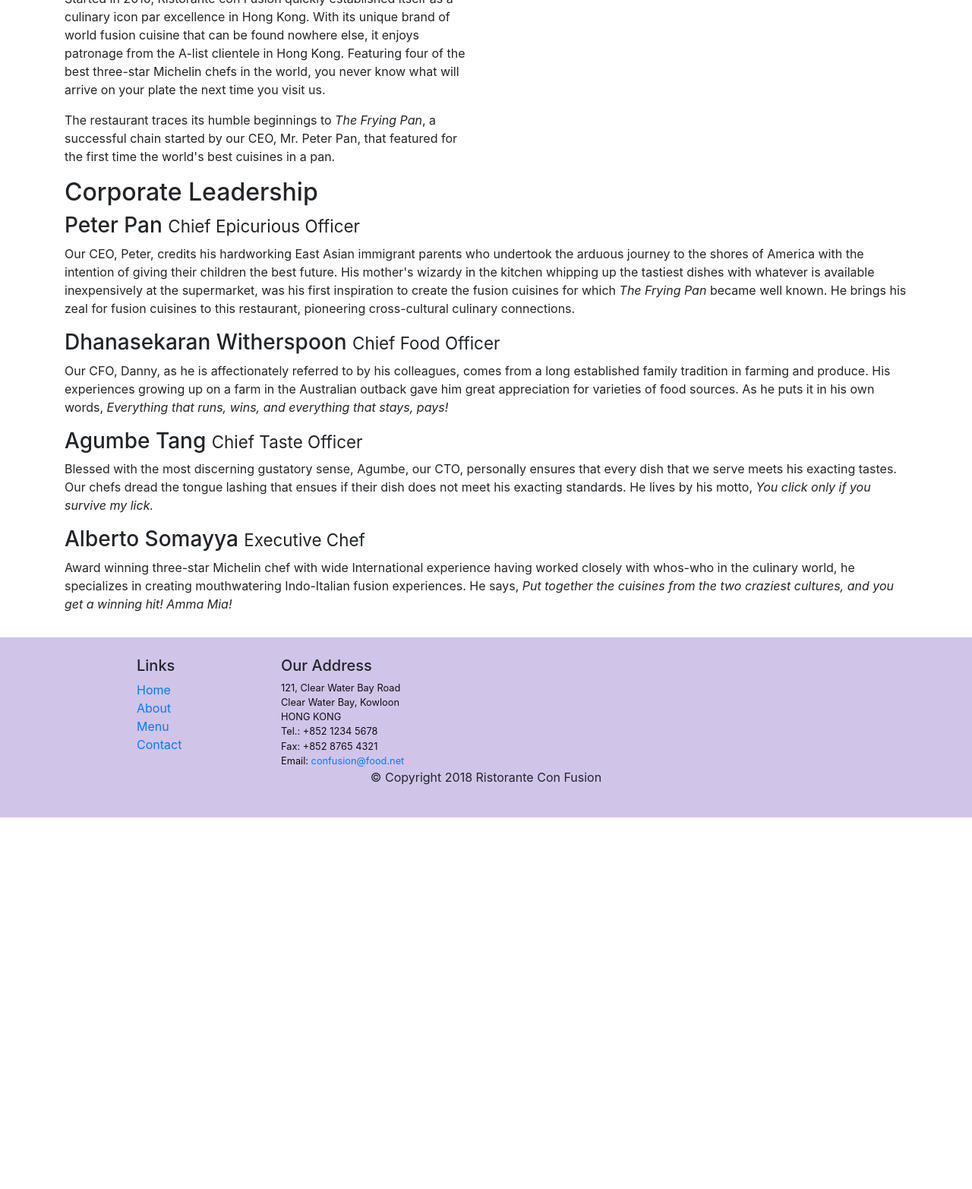
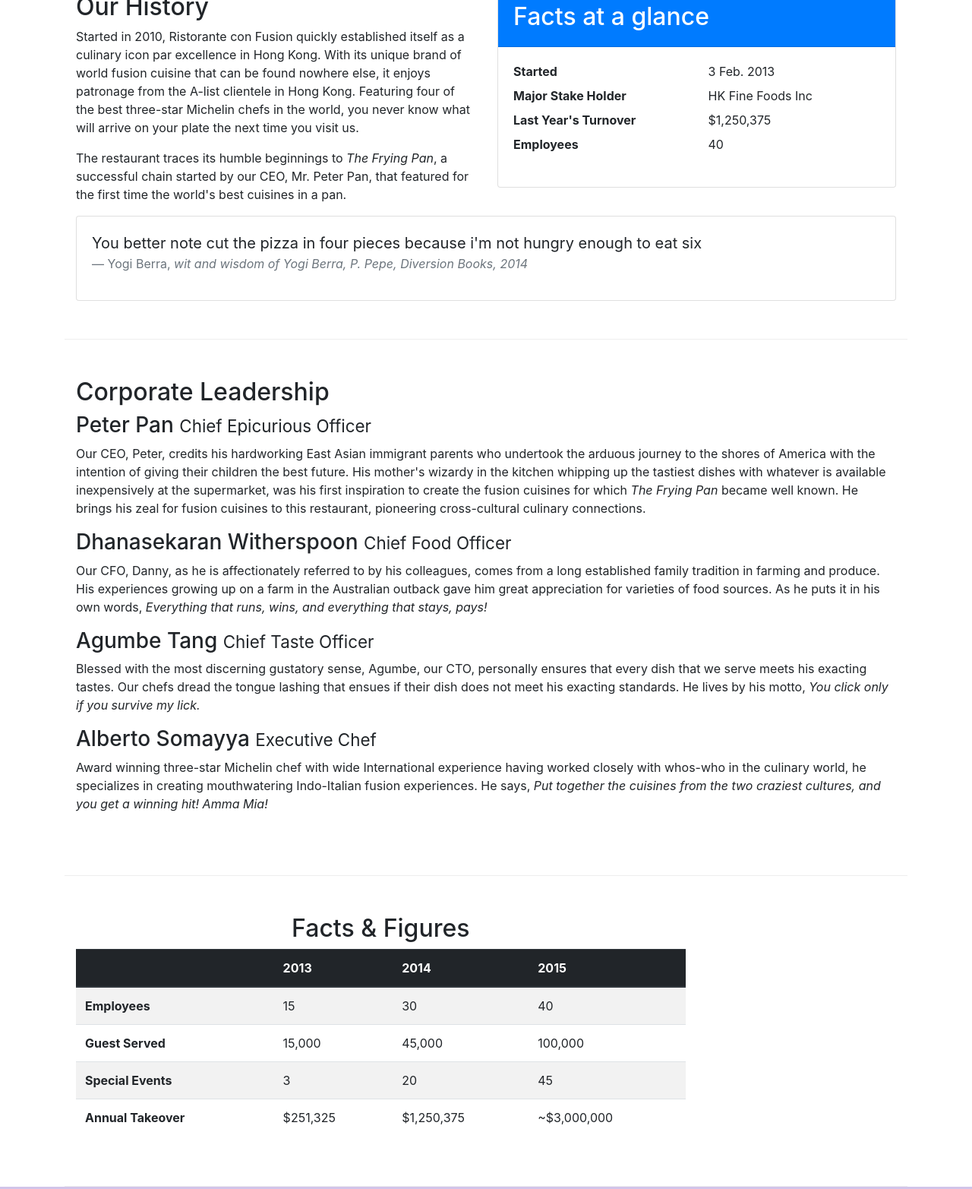
Before and after one commit to Fawaz-png/Bootstrap, a website: page aboutus.html in a window 1280 px wide. Shown: the part 525-2090 px from the top of the page at 76% size. Before the commit the page ends 1601 px from the top, so only its background shows below. Drawn offline with nearby package versions, Linux system fonts and the light colour scheme.

Commit message:
break commit

```diff
--- a/aboutus.html
+++ b/aboutus.html
@@ -19,10 +19,14 @@
             <a class="navbar-brand" href="index.html">Ristorante con Fusion</a>
             <div class="collapse navbar-collapse" id="navbar">
                 <ul class="navbar-nav">
-                    <li class="nav-item"><a class="nav-link" href="./index.html"><span class="fa fa-home fa-lg"></span> Home</a></li>
-                    <li class="nav-item active"><a class="nav-link" href="./aboutus.html"><span class="fa fa-info fa-lg"></span> About</a></li>
-                    <li class="nav-item"><a class="nav-link" href="#"><span class="fa fa-list fa-lg"></span> Menu</a></li>
-                    <li class="nav-item"><a class="nav-link" href="contactus.html"><span class="fa fa-address-card fa-lg"></span> Contact</a></li>
+                    <li class="nav-item"><a class="nav-link" href="./index.html"><span class="fa fa-home fa-lg"></span>
+                            Home</a></li>
+                    <li class="nav-item active"><a class="nav-link" href="./aboutus.html"><span
+                                class="fa fa-info fa-lg"></span> About</a></li>
+                    <li class="nav-item"><a class="nav-link" href="#"><span class="fa fa-list fa-lg"></span> Menu</a>
+                    </li>
+                    <li class="nav-item"><a class="nav-link" href="contactus.html"><span
+                                class="fa fa-address-card fa-lg"></span> Contact</a></li>
                 </ul>
             </div>
         </div>
@@ -54,7 +58,7 @@
             </div>
         </div>
 
-        <div class="row">
+        <div class="row row-content">
             <div class="col-12 col-md-6">
                 <h2>Our History</h2>
                 <p>Started in 2010, Ristorante con Fusion quickly established itself as a culinary icon par excellence
@@ -65,12 +69,39 @@
                 <p>The restaurant traces its humble beginnings to <em>The Frying Pan</em>, a successful chain started by
                     our CEO, Mr. Peter Pan, that featured for the first time the world's best cuisines in a pan.</p>
             </div>
-            <div>
+            <div class="col-sm">
+                <div class="card">
+                    <div class="card-header bg-primary text-white">
+                        <h2>Facts at a glance</h2>
+                    </div>
+                    <div class="card-body">
+                        <dl class="row">
+                            <dt class="col-6">Started</dt>
+                            <dd class="col-6">3 Feb. 2013</dd>
+                            <dt class="col-6">Major Stake Holder</dt>
+                            <dd class="col-6">HK Fine Foods Inc</dd>
+                            <dt class="col-6">Last Year's Turnover</dt>
+                            <dd class="col-6">$1,250,375</dd>
+                            <dt class="col-6">Employees</dt>
+                            <dd class="col-6">40</dd>
+                        </dl>
+                    </div>
+                </div>
+            </div>
+            <div class="col-12">
+                <div class="card card-body">
+                    <blockquote class="blockquote">
+                        <p class="mb-0">You better note cut the pizza in four pieces because i'm not hungry enough to
+                            eat six</p>
+                        <footer class="blockquote-footer">Yogi Berra, <cite title="source title"> wit and wisdom of Yogi
+                                Berra, P. Pepe, Diversion Books, 2014</cite> </footer>
+                    </blockquote>
+                </div>
             </div>
         </div>
 
 
-        <div class="row">
+        <div class="row row-content">
             <div class="col-12">
                 <h2>Corporate Leadership</h2>
                 <h3>Peter Pan <small>Chief Epicurious Officer</small></h3>
@@ -114,7 +145,49 @@
                 </p>
             </div>
         </div>
-
+        <div class="row row-content">
+            <div class="col-12 col-sm-9">
+                <h2 class="text-center">Facts &amp; Figures</h2>
+                <div class="table-responsive">
+                    <table class="table table-striped">
+                        <thead class="thead-dark">
+                            <tr>
+                                <th> &nbsp;</th>
+                                <th>2013</th>
+                                <th>2014</th>
+                                <th>2015</th>
+                            </tr>
+                        </thead>
+                        <tbody>
+                            <tr>
+                                <th>Employees</th>
+                                <td>15</td>
+                                <td>30</td>
+                                <td>40</td>
+                            </tr>
+                            <tr>
+                                <th>Guest Served</th>
+                                <td>15,000</td>
+                                <td>45,000</td>
+                                <td>100,000</td>
+                            </tr>
+                            <tr>
+                                <th>Special Events</th>
+                                <td>3</td>
+                                <td>20</td>
+                                <td>45</td>
+                            </tr>
+                            <tr>
+                                <th>Annual Takeover</th>
+                                <td>$251,325</td>
+                                <td>$1,250,375</td>
+                                <td>~$3,000,000</td>
+                            </tr>
+                        </tbody>
+                    </table>
+                </div>
+            </div>
+        </div>
     </div>
 
     <footer class="footer">
@@ -142,11 +215,16 @@
                 </div>
                 <div class="col-12 col-sm-4 align-self-center">
                     <div class="text-center">
-                        <a class="btn btn-social-icon btn-google" href="http://google.com/+"><i class="fa fa-google-plus"></i></a>
-                        <a class="btn btn-social-icon btn-facebook" href="http://www.facebook.com/profile.php?id="><i class="fa fa-facebook"></i></a>
-                        <a class="btn btn-social-icon btn-linkedin" href="http://www.linkedin.com/in/"><i class="fa fa-linkedin"></i></a>
-                        <a class="btn btn-social-icon btn-twitter" href="http://twitter.com/"><i class="fa fa-twitter"></i></a>
-                        <a class="btn btn-social-icon btn-google" href="http://youtube.com/"><i class="fa fa-youtube"></i></a>
+                        <a class="btn btn-social-icon btn-google" href="http://google.com/+"><i
+                                class="fa fa-google-plus"></i></a>
+                        <a class="btn btn-social-icon btn-facebook" href="http://www.facebook.com/profile.php?id="><i
+                                class="fa fa-facebook"></i></a>
+                        <a class="btn btn-social-icon btn-linkedin" href="http://www.linkedin.com/in/"><i
+                                class="fa fa-linkedin"></i></a>
+                        <a class="btn btn-social-icon btn-twitter" href="http://twitter.com/"><i
+                                class="fa fa-twitter"></i></a>
+                        <a class="btn btn-social-icon btn-google" href="http://youtube.com/"><i
+                                class="fa fa-youtube"></i></a>
                         <a class="btn btn-social-icon" href="mailto:"><i class="fa fa-envelope-o"></i></a>
                     </div>
                 </div>
```
Also changed, not shown: contactus.html (+19 -1 lines).
